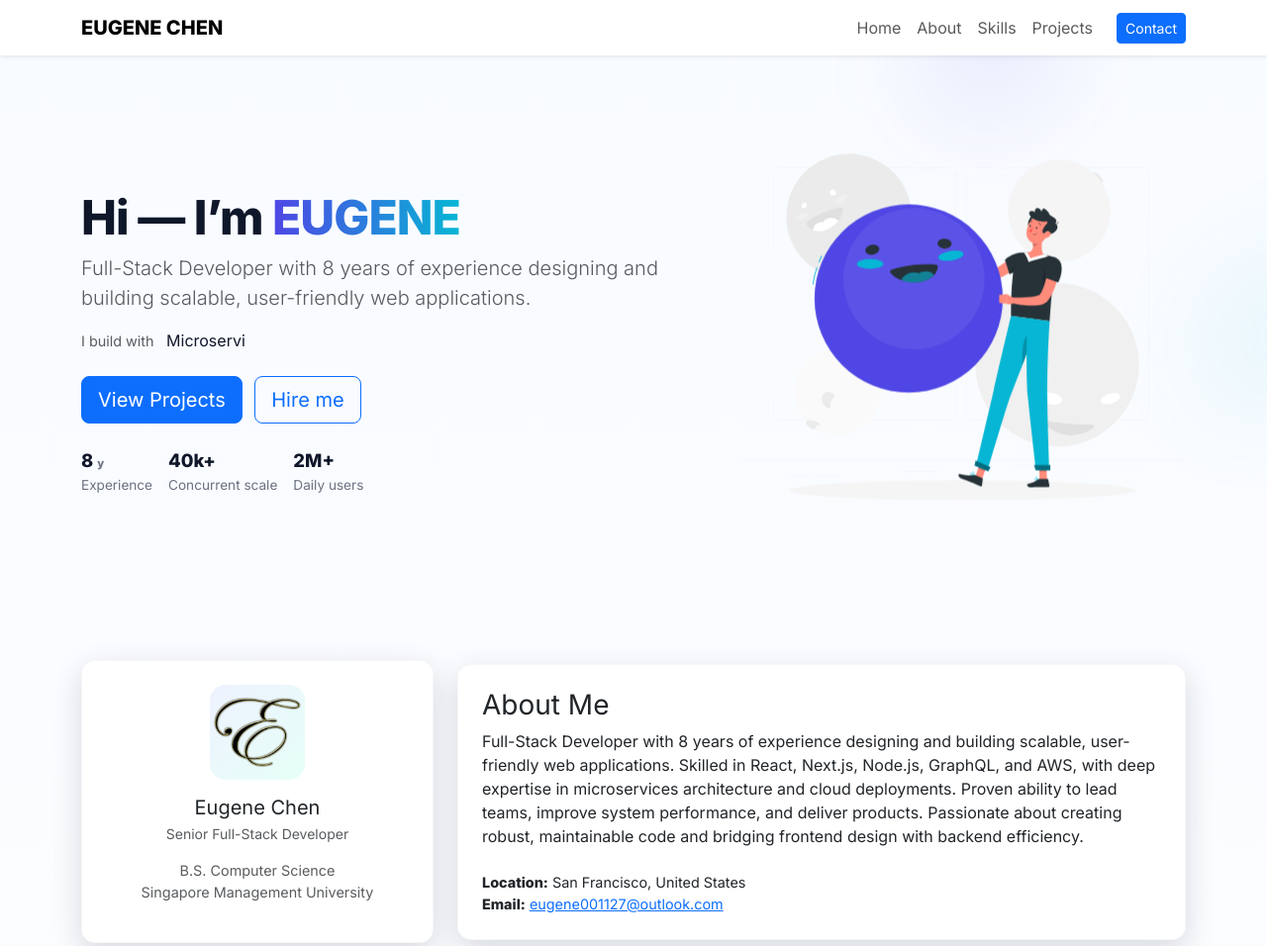
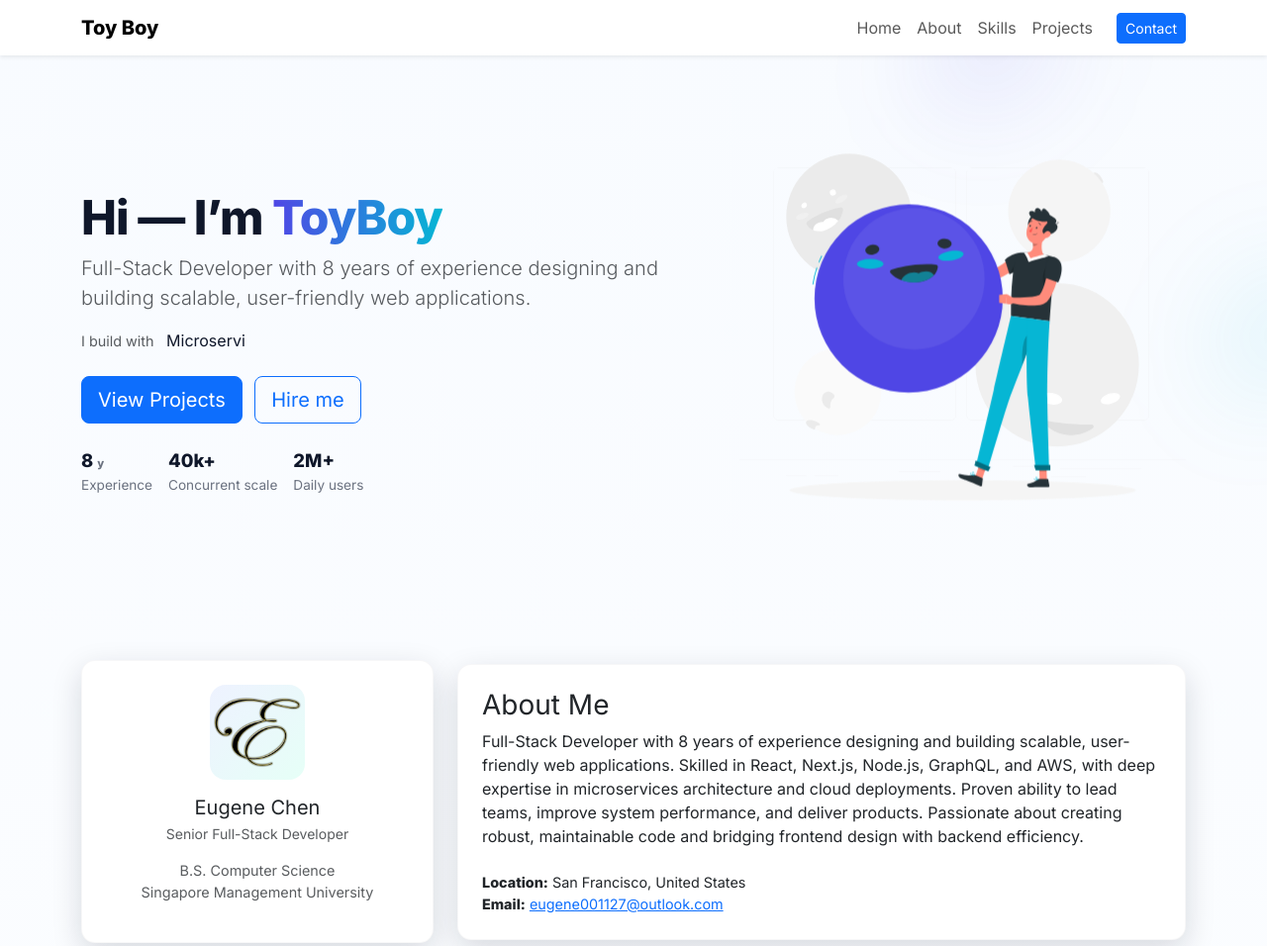
Before and after one commit to EugeneChen1127/EugeneChen1127.github.io, a plain HTML site: page index.html in a window 1280 px wide. Shown: the top 956 px of the page at 99% size. Drawn offline with nearby package versions, Linux system fonts and the light colour scheme.

Commit message:
Update index.html
change simple

```diff
--- a/index.html
+++ b/index.html
@@ -4,7 +4,7 @@
 <head>
     <meta charset="utf-8" />
     <meta name="viewport" content="width=device-width,initial-scale=1" />
-    <title>Eugene|Full-Stack</title>
+    <title> ToyBoy|Full-Stack </title>
 
     <!-- Bootstrap 5 -->
     <link href="https://cdn.jsdelivr.net/npm/bootstrap@5.3.3/dist/css/bootstrap.min.css" rel="stylesheet">
@@ -28,7 +28,7 @@
         <div class="container-xl">
             <a class="navbar-brand fw-bold d-flex align-items-center gap-2" href="#top">
                 <!-- <span class="brand-square">E.C</span> -->
-                <span>EUGENE CHEN</span>
+                <span>Toy Boy</span>
             </a>
             <button class="navbar-toggler" type="button" data-bs-toggle="collapse" data-bs-target="#navMain">
                 <span class="navbar-toggler-icon"></span>
@@ -53,7 +53,7 @@
             <div class="row align-items-center">
                 <div class="col-lg-7">
                     <h1 class="display-5 fw-bold hero-title reveal-up">Hi — I’m <span class="name-gradient">
-                            EUGENE</span></h1>
+                            ToyBoy </span></h1>
                     <p class="lead text-muted reveal-up delay-1">Full-Stack Developer with 8 years of experience designing and building scalable, user-friendly web applications.</p>
 
                     <div class="mt-3 reveal-up delay-2">
```
